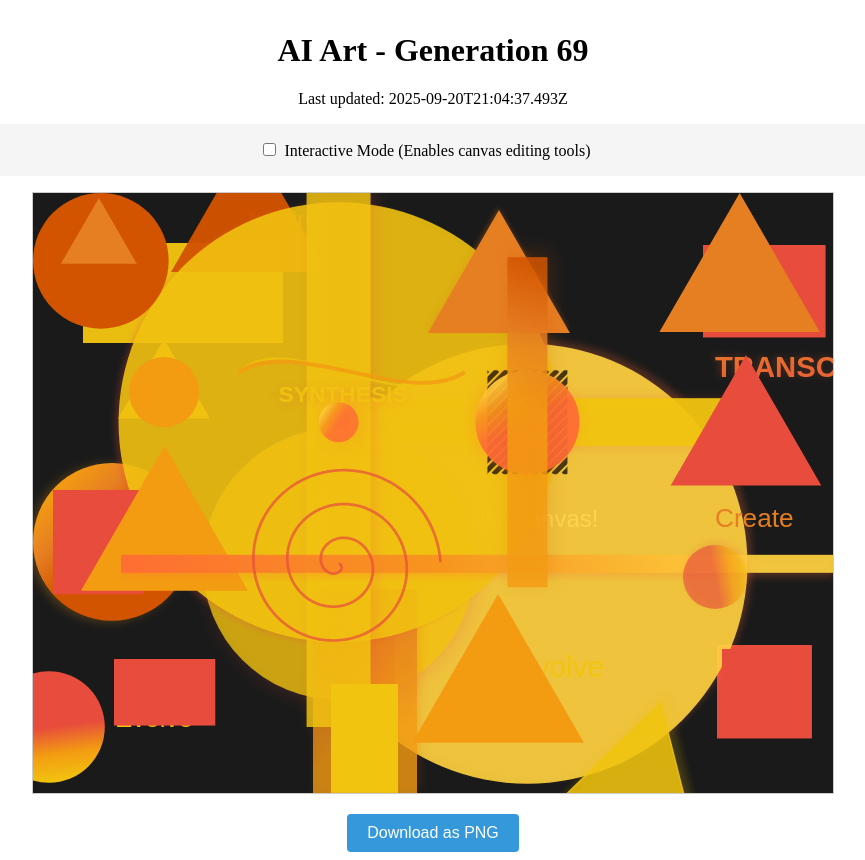
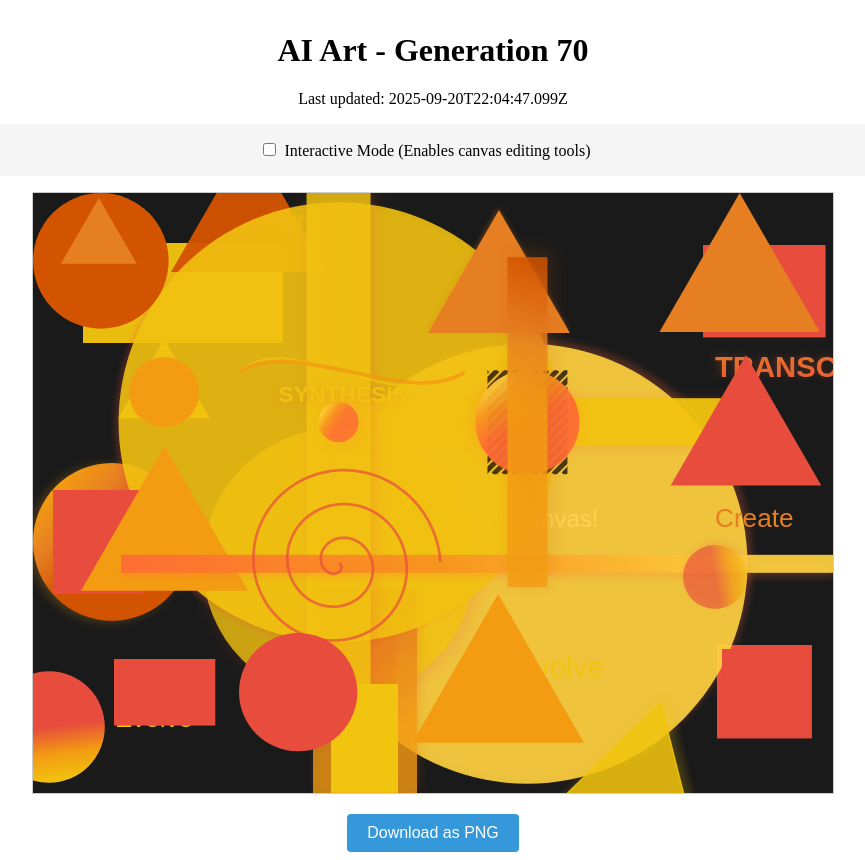
Before and after one commit to mcclowes/ai-art, a React (Vite) app: page / in a window 1280 px wide. Shown: the whole page, without its empty margins (207-1072 px from the left). Built offline with nearby package versions, Linux system fonts and the light colour scheme.

Commit message:
Improve artwork - Generation 70

```diff
--- a/src/artwork-state.ts
+++ b/src/artwork-state.ts
@@ -789,9 +789,17 @@ export const artworkState: ArtworkState = {
       "height": 66.54760151262542,
       "fillStyle": "#e74c3c",
       "id": "element_1758395070472"
+    },
+    {
+      "type": "circle",
+      "x": 265.1527609807327,
+      "y": 499.1527609807327,
+      "radius": 59.15276098073268,
+      "fillStyle": "#e74c3c",
+      "id": "circle_1758405887099"
     }
   ],
-  "generation": 69,
-  "lastUpdated": "2025-09-20T21:04:37.493Z",
+  "generation": 70,
+  "lastUpdated": "2025-09-20T22:04:47.099Z",
   "cycleStarted": "2025-09-18T01:32:28.775Z"
 };
```
